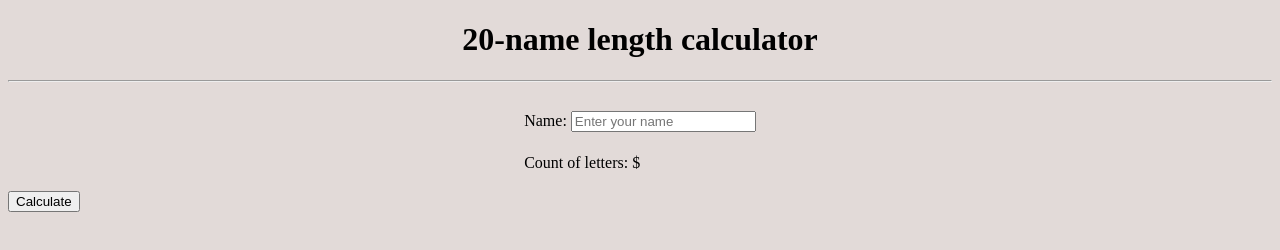
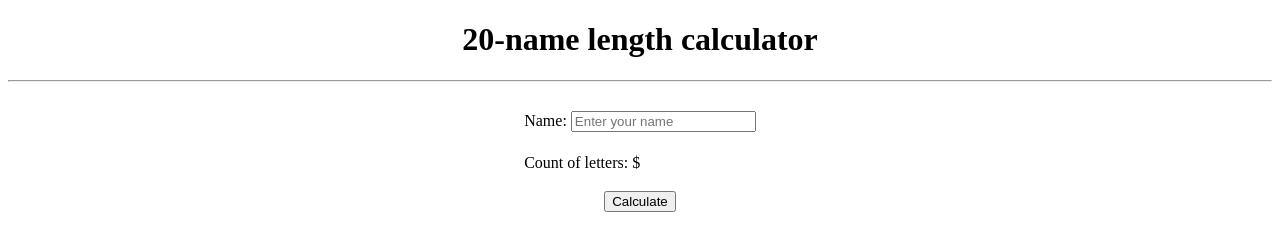
Before and after one commit to SwaroopReddyGottigundala/app-challenge-exam, a plain HTML site: page index.html in a window 1280 px wide. Drawn offline with Linux system fonts and the light colour scheme.

Commit message:
Update style.css

```diff
--- a/style.css
+++ b/style.css
@@ -1,14 +1,4 @@
-h1{
+h1, p{
     text-align:center;
 
  }
- body{
-     background-color: rgb(226, 218, 216);
- }
- #TotalCalc
- {
-
-     background-color: rgb(36, 138, 156);
-
-
- }
```
